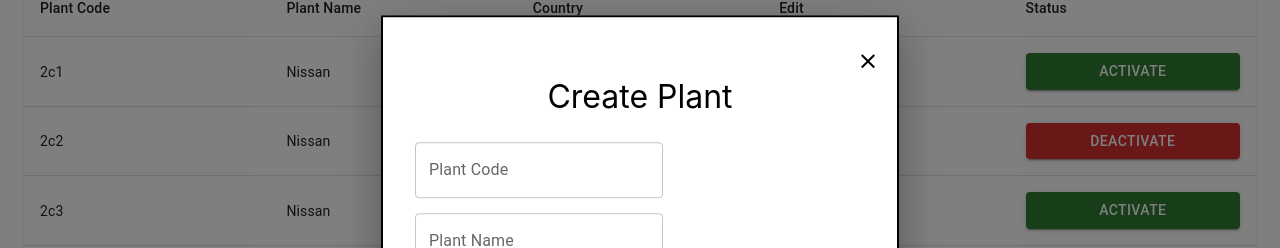
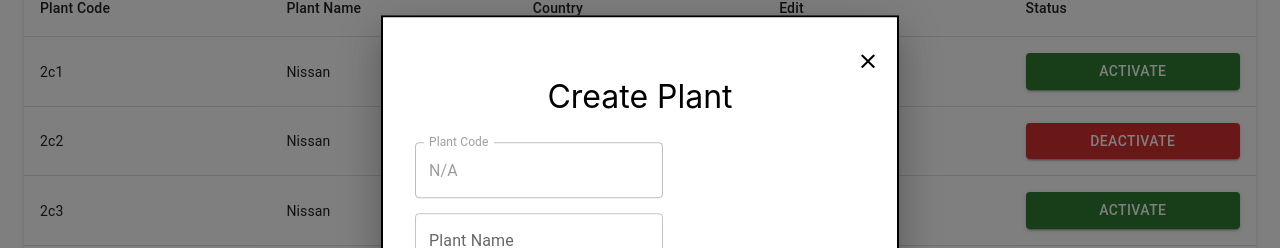
Before and after one commit to demo-nissan/car-manufacturing-service, a React (Create React App) app: page / in a window 1280 px wide. Both pictures are taken after a click on the button "CREATE". Shown: the part 215-463 px from the top of the page. Built offline with nearby package versions, Linux system fonts and the light colour scheme.

Commit message:
create update edit

```diff
--- a/src/components/Group/Group.js
+++ b/src/components/Group/Group.js
@@ -35,6 +35,7 @@ function Group({ menuTabValue }) {
     const [open, setOpen] = React.useState(false);
     const [page, setPage] = React.useState(0);
     const [rowsPerPage, setRowsPerPage] = React.useState(5);
+    const [editableData, setEditableData]=React.useState('');
     const handleChangePage = (event, newPage) => {
         setPage(newPage);
     };
@@ -43,7 +44,10 @@ function Group({ menuTabValue }) {
         setRowsPerPage(+event.target.value);
         setPage(0);
     };
-    const handleOpen = () => setOpen(true);
+    const handleOpen = (itemValue) => {
+        setEditableData(itemValue);
+        setOpen(true);
+        }
     const handleClose = () => setOpen(false);
     const handleClick = (rowData) => {
         const list = [...groupData]
@@ -78,7 +82,7 @@ function Group({ menuTabValue }) {
                                 timeout: 500,
                             }}
                         >
-                            <CreateUpdate createOrUpdateStatus={'Update'} handleClose={handleClose} headerMenuValue={menuTabValue} />
+                            <CreateUpdate createOrUpdateStatus={'Update'} handleClose={handleClose} headerMenuValue={menuTabValue} updateData={editableData} />
                         </Modal>
                         <TableBody>
                             {
@@ -92,7 +96,7 @@ function Group({ menuTabValue }) {
                                         <TableCell width="20%"> {data.GroupCode}</TableCell>
                                         <TableCell width="20%">{data.GroupName}</TableCell>
                                         <TableCell width="20%"><Button variant="contained" color="info" startIcon={<EditIcon />}
-                                            onClick={handleOpen}>Edit</Button></TableCell>
+                                            onClick={()=>{handleOpen(data)}}>Edit</Button></TableCell>
                                         <TableCell width="20%"><Button variant="contained" fullWidth="false" onClick={() => { handleClick(data) }}
                                             color={data.active ? 'success' : 'error'}>{data.active ? 'Activate' : 'Deactivate'}
                                         </Button>
--- a/src/components/createUpdate.js
+++ b/src/components/createUpdate.js
@@ -19,11 +19,15 @@ const style = {
 
 function CreateUpdate({createOrUpdateStatus, handleClose, headerMenuValue, updateData}) {
 
-  const editValueCode = headerMenuValue=== '1' ? updateData.plantCode : '';
-  const editValueName = headerMenuValue=== '1' ? updateData.plantName : '';
-  console.log("===",editValueCode, editValueName )
   let createUpdateStatus=createOrUpdateStatus==='Update' ? true: false;
-
+  let editValueCode,editValueName;
+  if(createUpdateStatus){
+   editValueCode = headerMenuValue=== '1' ? updateData.plantCode : headerMenuValue=== '2'?updateData.GroupCode : 'N/A';
+   editValueName = headerMenuValue=== '1' ? updateData.plantName : headerMenuValue=== '2'?updateData.GroupName :'';
+  }else{
+    editValueCode = 'N/A';
+   editValueName ='';
+  }
   return (
     <div>
           <Box sx={style}>
@@ -31,7 +35,7 @@ function CreateUpdate({createOrUpdateStatus, handleClose, headerMenuValue, updat
             <div className="createMainLabel"> {createOrUpdateStatus}<span>{' '}</span>{(headerMenuValue === '1' && (<>Plant</>)) || (headerMenuValue === '2' && (<>Group</>))  || (headerMenuValue === '3' && (<>Zone</>))}</div>
             <div>
                 <div className='groupCodeTextBox'>
-                    <TextField id="outlined-basic" disabled={createUpdateStatus} value={editValueCode} label={(headerMenuValue === '1' && (<>Plant Code</>)) || (headerMenuValue === '2' && (<>Group Code</>))  || (headerMenuValue === '3' && (<>Zone Code</>))} variant="outlined" />
+                    <TextField id="outlined-basic" disabled value={editValueCode} label={(headerMenuValue === '1' && (<>Plant Code</>)) || (headerMenuValue === '2' && (<>Group Code</>))  || (headerMenuValue === '3' && (<>Zone Code</>))} variant="outlined" />
                 </div>
                 <div className='GroupNameTextbox'>
                     <TextField id="outlined-basic" value={editValueName}  label={(headerMenuValue === '1' && (<>Plant Name</>)) || (headerMenuValue === '2' && (<>Group Name</>))  || (headerMenuValue === '3' && (<>Zone Name</>))}variant="outlined" />
```
